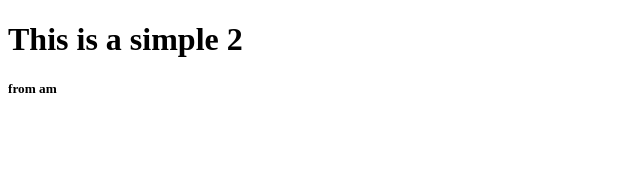
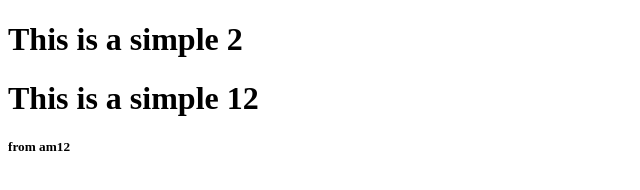
Before and after one commit to indranilghosal1996/gitdemo2, a plain HTML site: page index.html in a window 1280 px wide. Shown: the whole page, without its empty margins (0-640 px from the left). Drawn offline with Linux system fonts and the light colour scheme.

Commit message:
Add of h1 and edit in h5

```diff
--- a/index.html
+++ b/index.html
@@ -7,6 +7,7 @@
 </head>
 <body>
     <h1>This is a simple 2</h1>
-    <h5>from am</h5>
+    <h1>This is a simple 12</h1>
+    <h5>from am12</h5>
 </body>
 </html>
```
